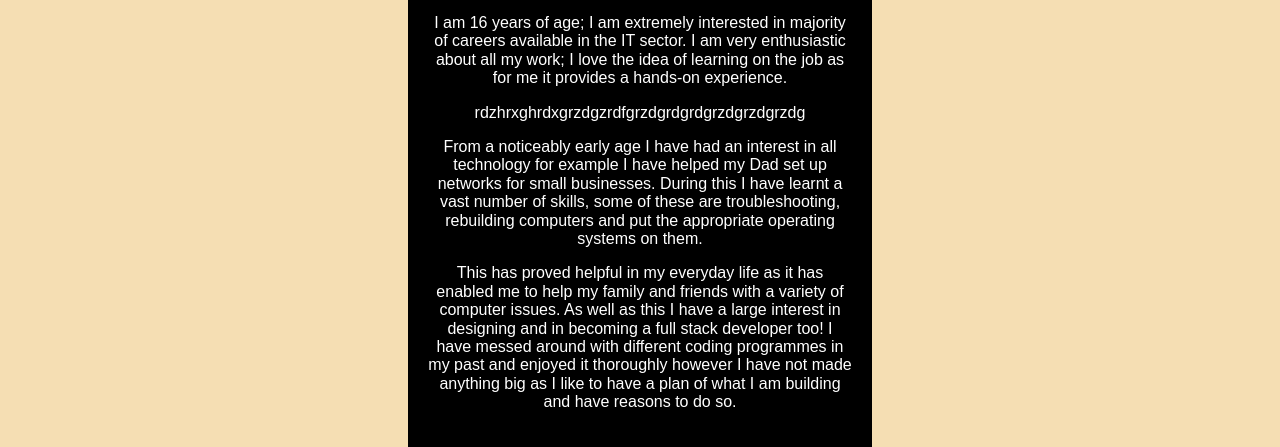
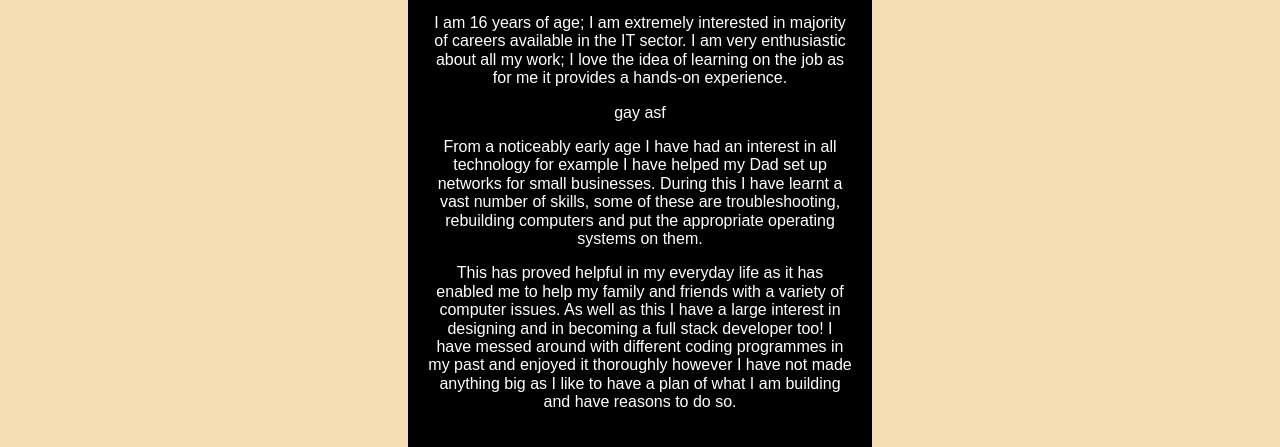
Before and after one commit to Korben16/My-Portfolio, a plain HTML site: page index.html in a window 1280 px wide. Shown: the part 467-914 px from the top of the page. Drawn offline with Linux system fonts and the light colour scheme; a web font is replaced by a local one.

Commit message:
Update index.html

```diff
--- a/index.html
+++ b/index.html
@@ -36,7 +36,7 @@
             </p>
 
             <p>
-                rdzhrxghrdxgrzdgzrdfgrzdgrdgrdgrzdgrzdgrzdg
+                gay asf
             </p>
 
             <p>
```
